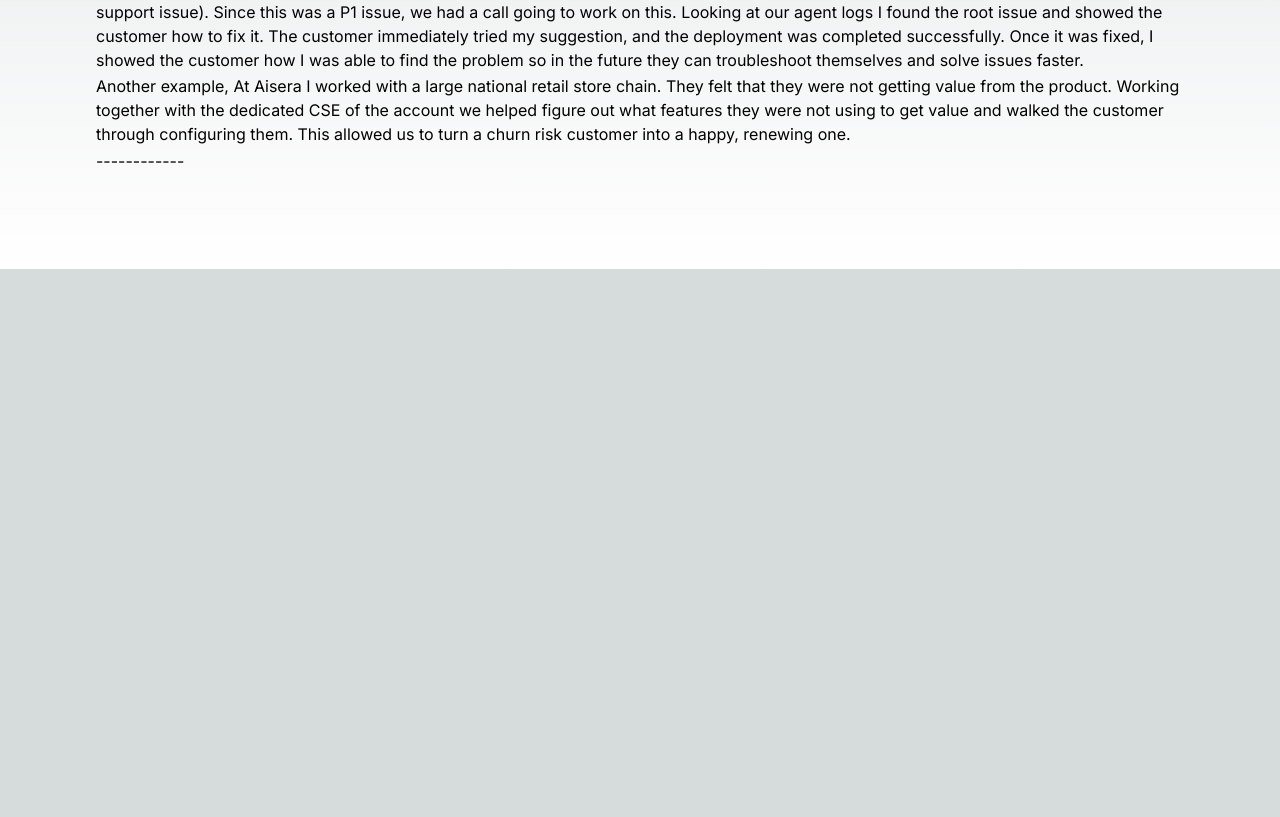
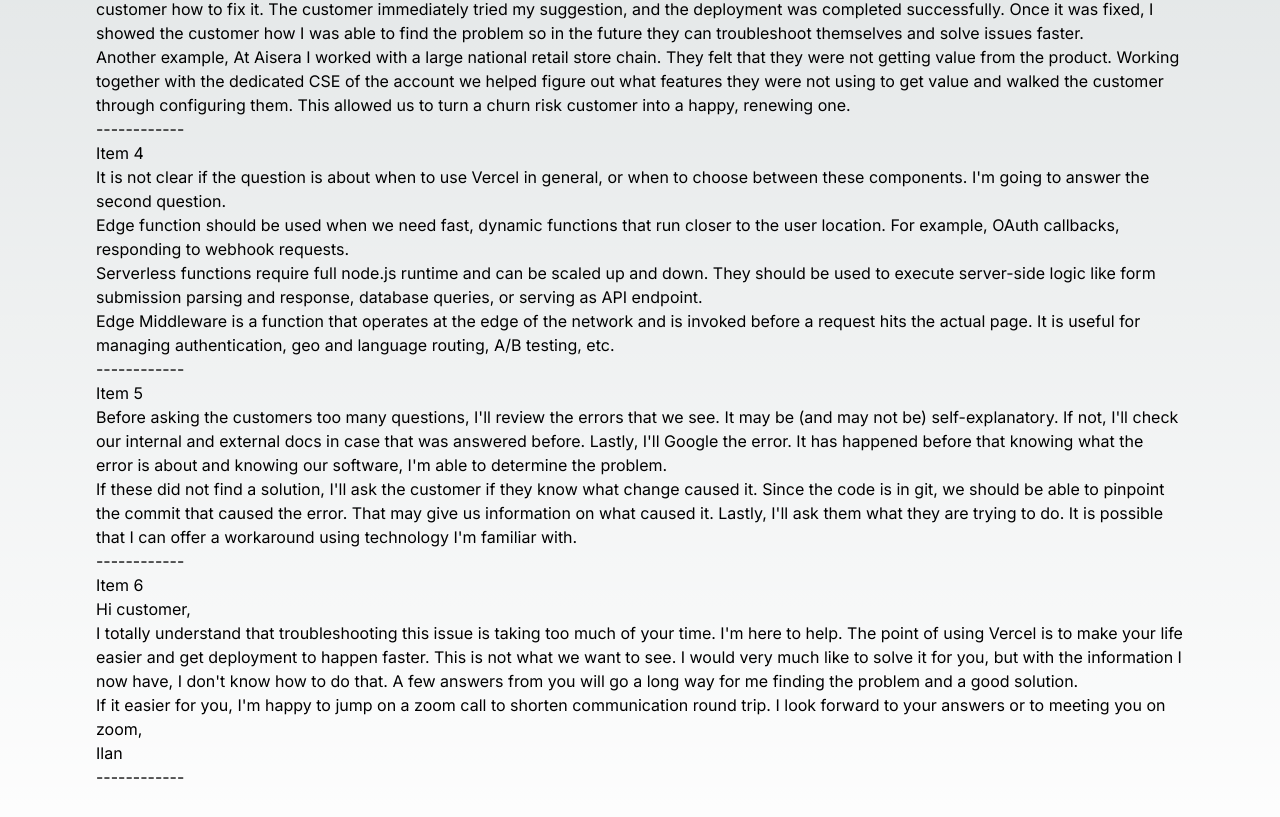
Before and after one commit to ilankr/nextjs, a Next.js app: page / in a window 1280 px wide. Shown: the part 531-1348 px from the top of the page. Before the commit the page ends 800 px from the top, so only its background shows below. Built offline with nearby package versions, Linux system fonts and the light colour scheme.

Commit message:
Update page.tsx

```diff
--- a/app/page.tsx
+++ b/app/page.tsx
@@ -37,7 +37,36 @@
         were not using to get value and walked the customer through configuring them. This
         allowed us to turn a churn risk customer into a happy, renewing one.</p>
      <p>------------</p>
-
+      <h3>Item 4</h3>
+      <p>It is not clear if the question is about when to use Vercel in general, or when to choose between these components. I&apos;m going to answer the second question.</p>
+      <p>Edge function should be used when we need fast, dynamic functions that run closer to the user location. For example, OAuth callbacks, responding to webhook requests.</p>
+      <p>Serverless functions require full node.js runtime and can be scaled up and down. They should be used to execute server-side logic like form submission parsing and response, database queries, or serving as API endpoint.</p>
+      <p>Edge Middleware is a function that operates at the edge of the network and is invoked before a request hits the actual page. It is useful for managing authentication, geo and language routing, A/B testing, etc.</p>
+      <p>------------</p>
+      <h3>Item 5</h3>
+      <p>Before asking the customers too many questions, I&apos;ll review
+        the errors that we see. It may be (and may not be) self-explanatory. If not, I&apos;ll
+        check our internal and external docs in case that was answered before. Lastly,
+        I&apos;ll Google the error. It has happened before that knowing what the error is about
+        and knowing our software, I&apos;m able to determine the problem.</p>
+      <p>If these did not find a
+        solution, I&apos;ll ask the customer if they know what change caused it. Since the
+        code is in git, we should be able to pinpoint the commit that caused the error.
+        That may give us information on what caused it. Lastly, I&apos;ll ask them what they
+        are trying to do. It is possible that I can offer a workaround using technology
+        I&apos;m familiar with.</p>
+      <p>------------</p>
+      <h3>Item 6</h3>
+      <p>Hi customer,</p>
+      <p>I totally understand that troubleshooting this issue is
+        taking too much of your time. I&apos;m here  to help. The point of using Vercel is to make your life easier and get deployment to
+        happen faster. This is not what we want to see. I would very much like to solve
+        it for you, but with the information I now have, I don&apos;t know how to do that. A
+        few answers from you will go a long way for me finding the problem and a good
+        solution.</p>
+      <p>If it easier for you, I&apos;m happy to jump on a zoom call to shorten communication round trip. I look forward to your answers or to meeting you on zoom,</p>
+      <p>Ilan</p>
+      <p>------------</p>
 
 
     </main>
```
